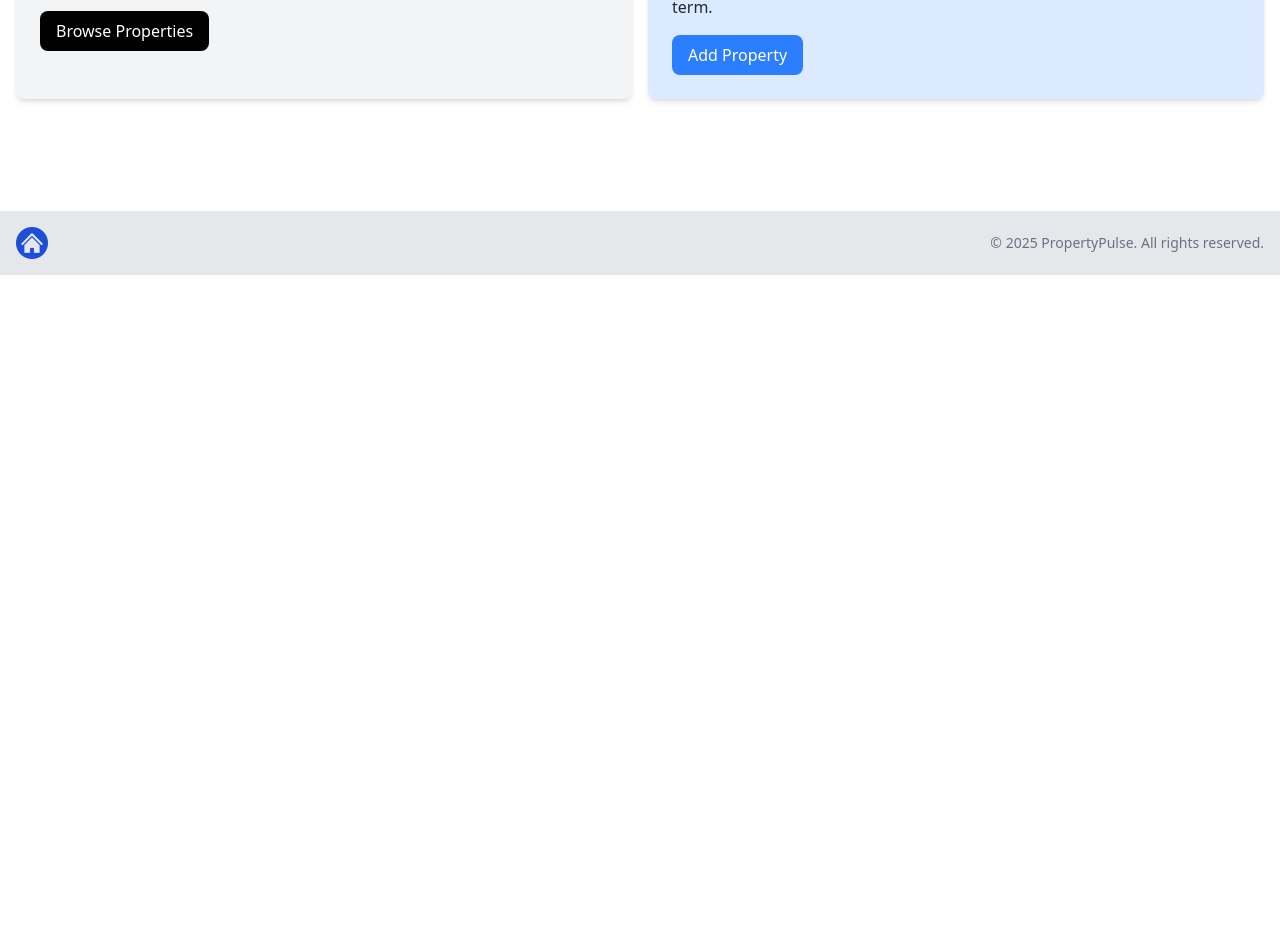
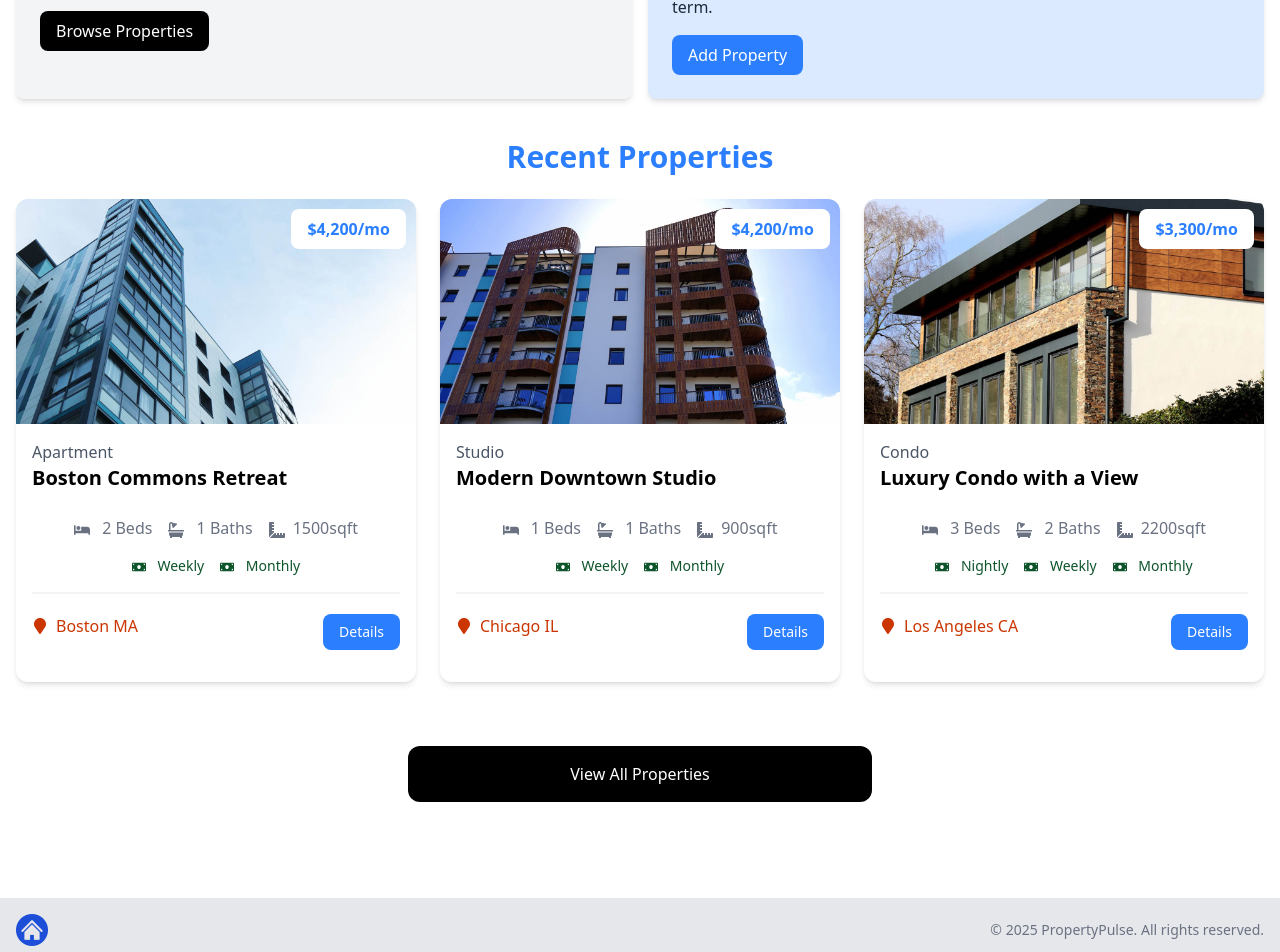
Before and after one commit to Kirschmf/Property-Pulse---Project, a Next.js app: page / in a window 1280 px wide. Shown: the part 546-1498 px from the top of the page. Before the commit the page ends 821 px from the top, so only its background shows below. Built offline with nearby package versions, Linux system fonts and the light colour scheme.

Commit message:
Several changes to funcionalities and also in the UI

```diff
--- /dev/null
+++ b/app/loading.jsx
@@ -0,0 +1,22 @@
+'use client';
+import React from 'react'
+import ClipLoader from 'react-spinners/ClipLoader'
+
+const override = {
+    display: 'block',
+    margin: '100px auto',
+}
+
+const LoadingPage = ({ loading }) => {
+  return (
+    <ClipLoader
+        color='#3b82f6'
+        loading={loading}
+        cssOverride={override}
+        size={150}
+        aria-label="Loading Spinner"
+      />
+  )
+}
+
+export default LoadingPage
--- /dev/null
+++ b/app/not-found.jsx
@@ -0,0 +1,33 @@
+import React from 'react'
+import Link from 'next/link'
+import { FaExclamationTriangle } from 'react-icons/fa'
+
+const NotFoundPage = () => {
+  return (
+    <section className="bg-blue-50 min-h-screen flex-grow">
+      <div className="container m-auto max-w-2xl py-24">
+        <div
+          className="bg-white px-6 py-24 mb-4 shadow-md rounded-md border m-4 md:m-0"
+        >
+          <div className="flex justify-center">
+            <FaExclamationTriangle className="fas fa-exclamation-triangle fa-5x text-8xl text-yellow-400"/>
+          </div>
+          <div className="text-center">
+            <h1 className="text-3xl font-bold mt-4 mb-2">Page Not Found</h1>
+            <p className="text-gray-500 text-xl mb-10">
+              The page you are looking for does not exist.
+            </p>
+            <Link
+              href="/"
+              className="bg-blue-700 hover:bg-blue-800 text-white font-bold py-4 px-6 rounded"
+              >Go Home</Link
+            >
+          </div>
+        </div>
+      </div>
+      <div className="flex-grow"></div>
+    </section>
+  )
+}
+
+export default NotFoundPage
--- a/app/page.jsx
+++ b/app/page.jsx
@@ -1,14 +1,14 @@
 import React from 'react';
-// import Link from 'next/link';
-// import '@/assets/styles/globals.css'
 import Hero from '@/components/Hero'
 import InfoBoxes from '@/components/InfoBoxes'
+import HomeProperties from '@/components/HomeProperties';
 
 const HomePage = () => {
   return (
     <>
       <Hero/>
       <InfoBoxes/>
+      <HomeProperties/>
     </>
   )
 }
--- a/app/properties/page.jsx
+++ b/app/properties/page.jsx
@@ -1,15 +1,16 @@
 import properties from '@/properties.json';
+import PropertyCard from '@/components/PropertyCard';
 
 const PropertiesPage = () => {
   return (
     <section className="px-4 py-6">
       <div className="container-xl lg:container m-auto px-4 py-6">
-        {properties.link === 0 ? (
+        {properties.length === 0 ? (
           <p>No Properties found</p>
         ) : (
           <div className="grid grid-cols-1 md:grid-cols-3 gap-6">
           {properties.map((property) => (
-            <div>{property.name}</div>
+            <PropertyCard key={property.id} property={property} />
           ))}
         </div>
         )}
--- /dev/null
+++ b/components/HomeProperties.jsx
@@ -0,0 +1,39 @@
+import React from 'react'
+import properties from '@/properties.json'
+import PropertyCard from '@/components/PropertyCard';
+import Link from 'next/link';
+
+const HomeProperties = () => {
+    const recentProperties = properties
+    .sort(() => Math.random() - Math.random())
+    .slice(0, 3);
+
+  return (
+    <>
+    <section className="px-4 py-6">
+      <div className="container-xl lg:container m-auto">
+        <h2 className="text-3xl font-bold text-blue-500 mb-6 text-center">
+          Recent Properties
+        </h2>
+        <div className="grid grid-cols-1 md:grid-cols-3 gap-6">
+            { recentProperties === 0 ? (
+                <p>No Properties found</p>
+            ) : recentProperties.map((property) => (
+                <PropertyCard key={property._id} property={property} />
+            ))}
+        </div>
+        </div>
+        </section>
+
+        <section className="m-auto max-w-lg my-10 px-6">
+      <Link
+        href="/properties"
+        className="block bg-black text-white text-center py-4 px-6 rounded-xl hover:bg-gray-700"
+        >View All Properties</Link
+      >
+        </section>
+        </>
+  )
+}
+
+export default HomeProperties
--- /dev/null
+++ b/components/PropertyCard.jsx
@@ -0,0 +1,92 @@
+import React from 'react';
+import Image from 'next/image';
+import Link from 'next/link';
+import { FaBed, FaBath, FaRulerCombined, FaMoneyBill, FaMapMarker } from 'react-icons/fa'
+
+const PropertyCard = ({ property }) => {
+const getRateDisplay = () => {
+    const { rates } = property;
+
+    if(rates.monthly) {
+        return `${rates.monthly.toLocaleString()}/mo`;
+    } else if (rates.weekly) {
+        return `${rates.weekly.toLocaleString()}/wk`;
+    } else if (rates.nightly) {
+        return `${rates.nightly.toLocaleString()}/night`;
+    }
+}
+
+  return (
+    <div className="rounded-xl shadow-md relative">
+            <Image
+              src={`/images/properties/${property.images[0]}`}
+              alt=""
+              height={0}
+              width={0}
+              sizes='100vw'
+              className='w-full h-auto rounded-t-xl'
+            />
+            <div className="p-4">
+              <div className="text-left md:text-center lg:text-left mb-6">
+                <div className="text-gray-600">{ property.type }</div>
+                <h3 className="text-xl font-bold">{property.name}</h3>
+              </div>
+              <h3
+                className="absolute top-[10px] right-[10px] bg-white px-4 py-2 rounded-lg text-blue-500 font-bold text-right md:text-center lg:text-right"
+              >
+                ${ getRateDisplay() }
+              </h3>
+
+              <div className="flex justify-center gap-4 text-gray-500 mb-4">
+                <p>
+                  <FaBed className='inline mr-2' /> {property.beds} { '  ' }
+                  <span className="md:hidden lg:inline">Beds</span>
+                </p>
+
+                <p>
+                  <FaBath className='inline mr-2' /> {property.baths} { '  ' }
+                  <span className="md:hidden lg:inline">Baths</span>
+                </p>
+
+                <p>
+                  <FaRulerCombined className='inline mr-2' />
+                  {property.square_feet}<span className="md:hidden lg:inline">sqft</span>
+                </p>
+              </div>
+
+              <div
+                className="flex justify-center gap-4 text-green-900 text-sm mb-4"
+              >
+                { property.rates.nightly && (
+                    <p><FaMoneyBill className='inline mr-2' /> Nightly</p>
+                ) }
+                { property.rates.weekly && (
+                    <p><FaMoneyBill className='inline mr-2' /> Weekly</p>
+                ) }
+                { property.rates.monthly && (
+                    <p><FaMoneyBill className='inline mr-2' /> Monthly</p>
+                ) }
+              </div>
+
+              <div className="border border-gray-100 mb-5"></div>
+
+              <div className="flex flex-col lg:flex-row justify-between mb-4">
+                <div className="flex align-middle gap-2 mb-4 lg:mb-0">
+                  <FaMapMarker className='text-orange-700 mt-1'/>
+                  <span className="text-orange-700"> {property.location.city} {
+                    property.location.state}{' '}
+                    </span>
+                </div>
+            <Link
+                  href={`/properties/${property._id}`}
+                  className="h-[36px] bg-blue-500 hover:bg-blue-600 text-white px-4 py-2 rounded-lg text-center text-sm"
+                >
+                  Details
+                </Link>
+              </div>
+            </div>
+          </div>
+  )
+}
+
+export default PropertyCard
--- a/package.json
+++ b/package.json
@@ -12,7 +12,8 @@
     "next": "15.5.3",
     "react": "19.1.0",
     "react-dom": "19.1.0",
-    "react-icons": "^5.5.0"
+    "react-icons": "^5.5.0",
+    "react-spinners": "^0.17.0"
   },
   "devDependencies": {
     "@tailwindcss/postcss": "^4.1.13",
```
Also changed, not shown: 1 other file (tests, documents, lock files or other folders).
